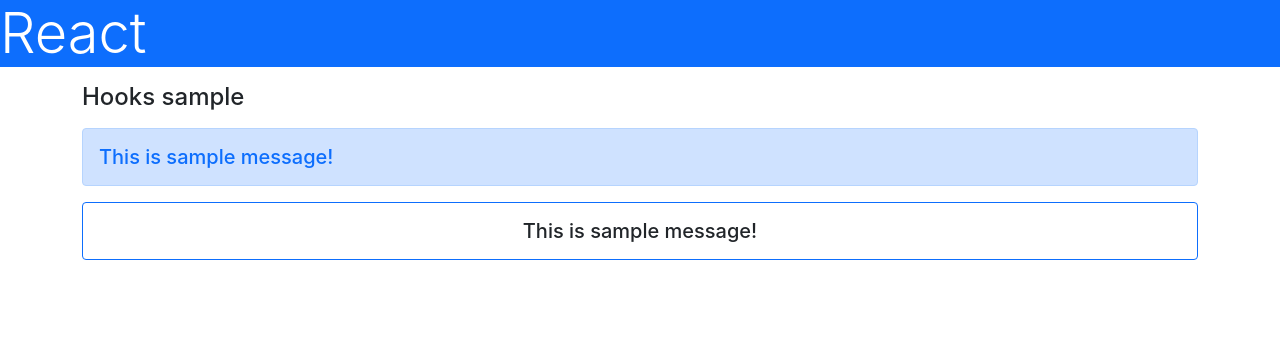
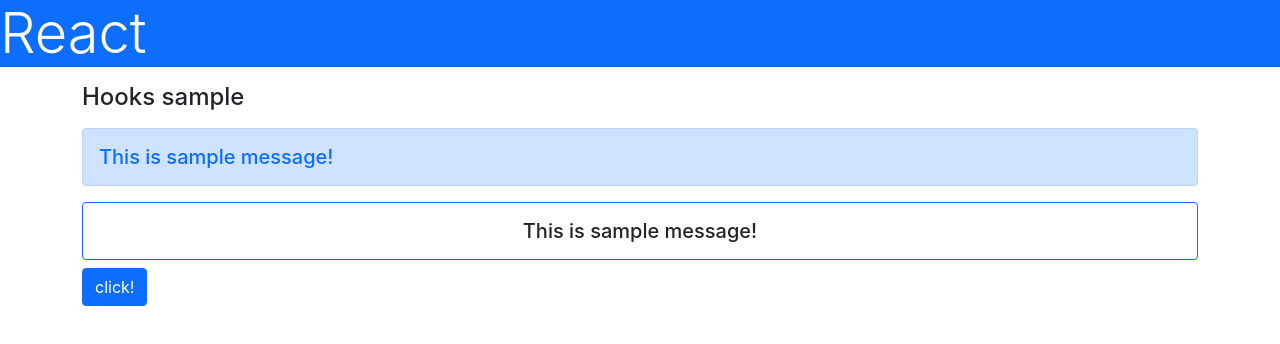
Before and after one commit to Ha-ji-me/learning-react-hooks, a React (Create React App) app: page / in a window 1280 px wide. Shown: the top 344 px of the page. Built offline with nearby package versions, Linux system fonts and the light colour scheme.

Commit message:
4-2/関数コンポーネントを深める: 属性の更新

```diff
--- a/src/Card.jsx
+++ b/src/Card.jsx
@@ -14,7 +14,12 @@
 }
 
 function Card() {
-  const [msg] = useState('This is sample message!');
+  const [msg, setMsg] = useState('This is sample message!');
+
+  const doAction = () => {
+    let response = window.prompt('type your name!');
+    setMsg("hello!" + response + "!");
+  }
 
   return (
     <div>
@@ -23,6 +28,7 @@
         <h4 className="my-3">Hooks sample</h4>
         <AlertMessage message={msg} />
         <CardMessage message={msg} />
+        <button onClick={doAction} className="btn btn-primary">click!</button>
       </div>
     </div>
   )
```
